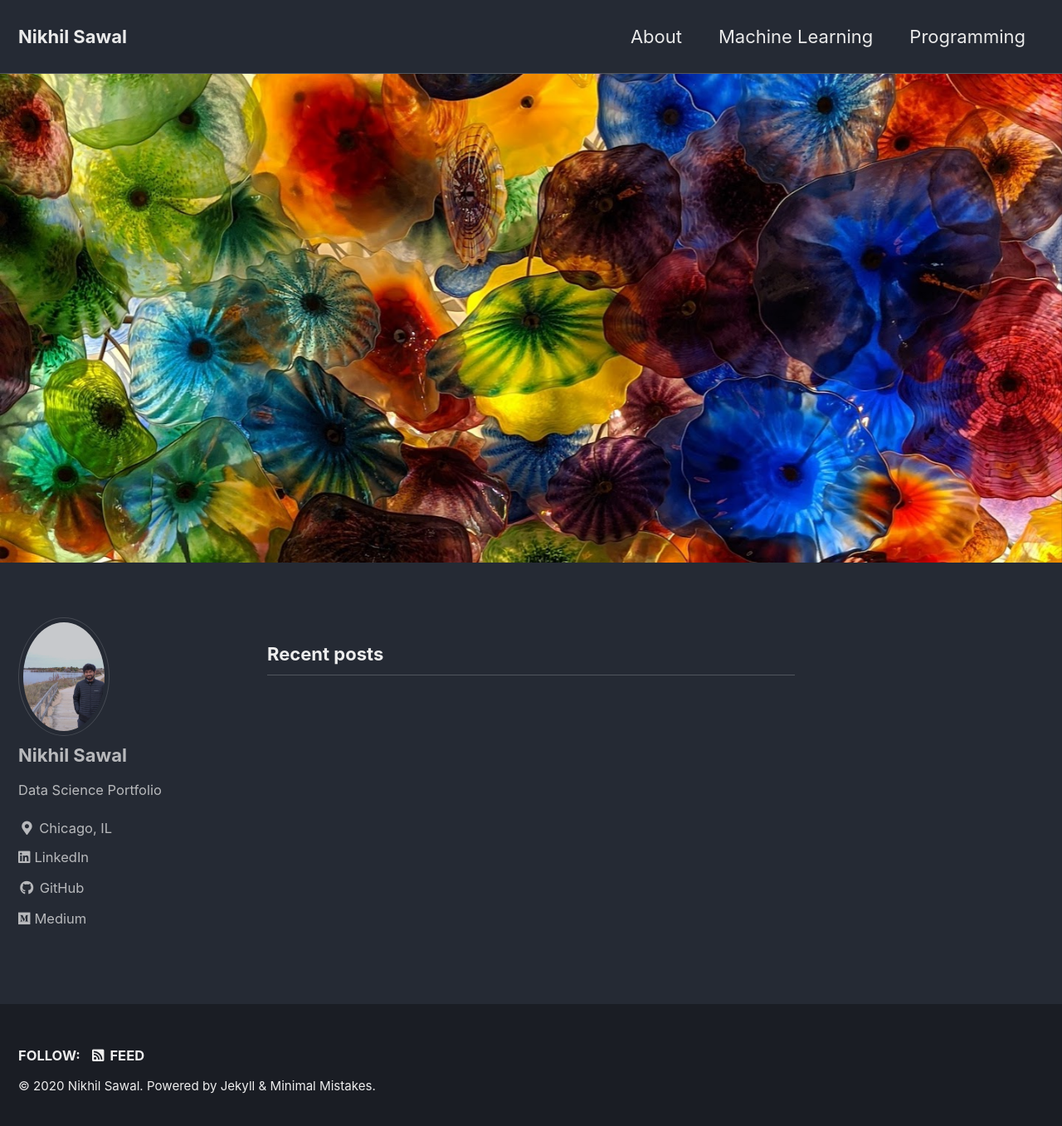
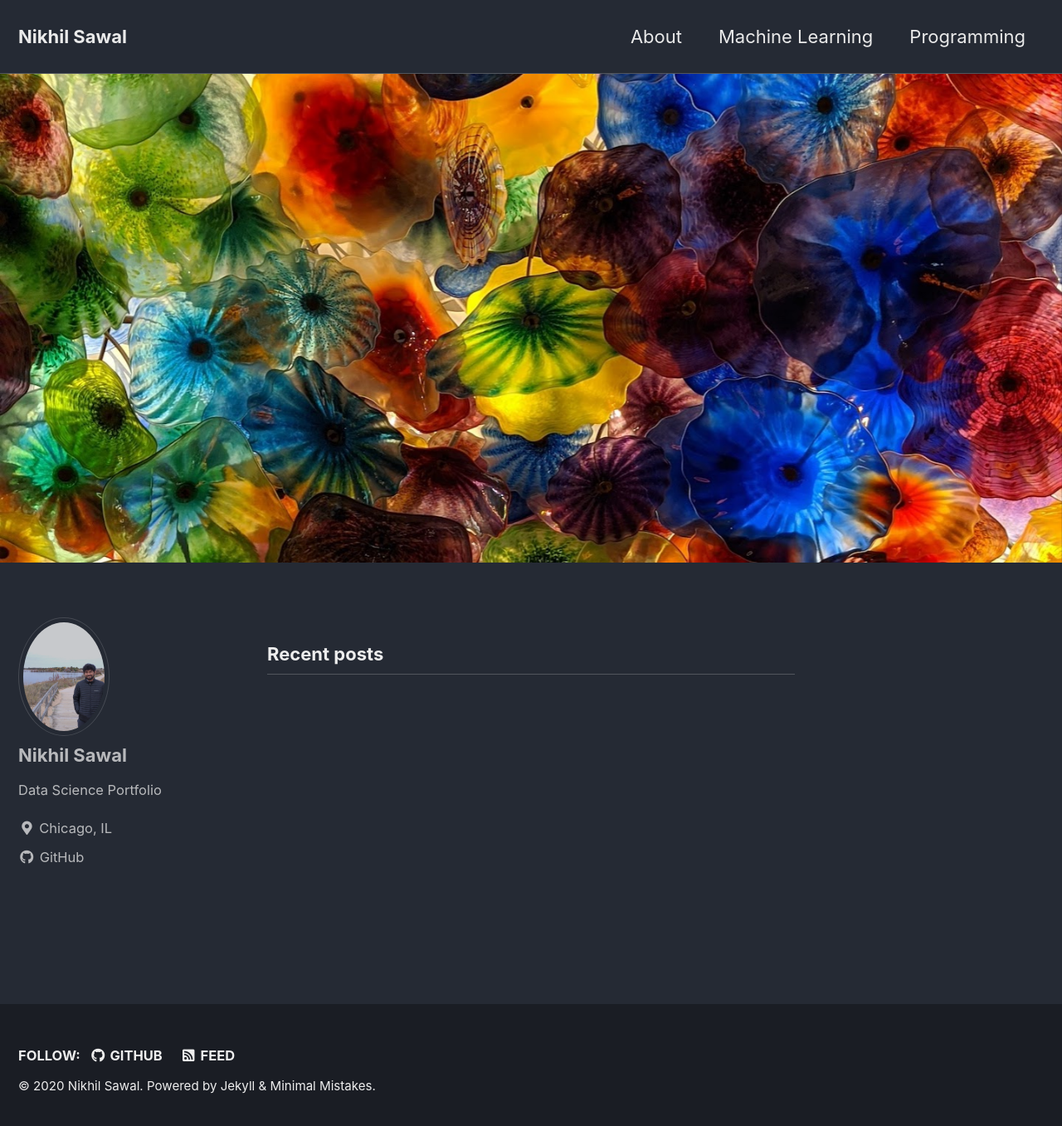
Before and after one commit to NikhilSawal/NikhilSawal.github.io, a Jekyll site: the page built from index.html, in a window 1280 px wide and 1365 px high. Shown: the top 1357 px of the window at 83% size. Built offline with Jekyll 4.4.1, drawn with Linux system fonts in a browser that asks for light colours; cached includes are drawn as plain includes; the list of posts is cut into pages by our own code.

Commit message:
Removes LinkedIn and Medium links for time being

```diff
--- a/_config.yml
+++ b/_config.yml
@@ -102,9 +102,9 @@ author:
     - label: "Email"
       icon: "fas fa-fw fa-envelope-square"
       # url: "mailto:your.name@email.com"
-    - label: "LinkedIn"
-      icon: "fab fa-linkedin"
-      url: "https://www.linkedin.com/in/nikhil-sawal/"
+    - label: "Website"
+      icon: "fas fa-fw fa-link"
+      # url: "https://your-website.com"
     - label: "Twitter"
       icon: "fab fa-fw fa-twitter-square"
       # url: "https://twitter.com/"
@@ -114,36 +114,31 @@ author:
     - label: "GitHub"
       icon: "fab fa-fw fa-github"
       url: "https://github.com/NikhilSawal"
-    - label: "Medium"
-      icon: "fab fa-medium"
-      url: "https://medium.com/@nikhilsawal"
     - label: "Instagram"
       icon: "fab fa-fw fa-instagram"
       # url: "https://instagram.com/"
 
 # Site Footer
 footer:
-  - label: "Email"
-    icon: "fas fa-fw fa-envelope-square"
-    # url: "mailto:your.name@email.com"
-  - label: "LinkedIn"
-    icon: "fab fa-linkedin"
-    url: "https://www.linkedin.com/in/nikhil-sawal/"
-  - label: "Twitter"
-    icon: "fab fa-fw fa-twitter-square"
-    # url: "https://twitter.com/"
-  - label: "Facebook"
-    icon: "fab fa-fw fa-facebook-square"
-    # url: "https://facebook.com/"
-  - label: "GitHub"
-    icon: "fab fa-fw fa-github"
-    url: "https://github.com/NikhilSawal"
-  - label: "Medium"
-    icon: "fab fa-medium"
-    url: "https://medium.com/@nikhilsawal"
-  - label: "Instagram"
-    icon: "fab fa-fw fa-instagram"
-    # url: "https://instagram.com/"
+  links:
+    - label: "Twitter"
+      icon: "fab fa-fw fa-twitter-square"
+      # url:
+    - label: "Facebook"
+      icon: "fab fa-fw fa-facebook-square"
+      # url:
+    - label: "GitHub"
+      icon: "fab fa-fw fa-github"
+      url: "https://github.com/NikhilSawal"
+    - label: "GitLab"
+      icon: "fab fa-fw fa-gitlab"
+      # url:
+    - label: "Bitbucket"
+      icon: "fab fa-fw fa-bitbucket"
+      # url:
+    - label: "Instagram"
+      icon: "fab fa-fw fa-instagram"
+      # url:
 
 
 # Reading Files
```
